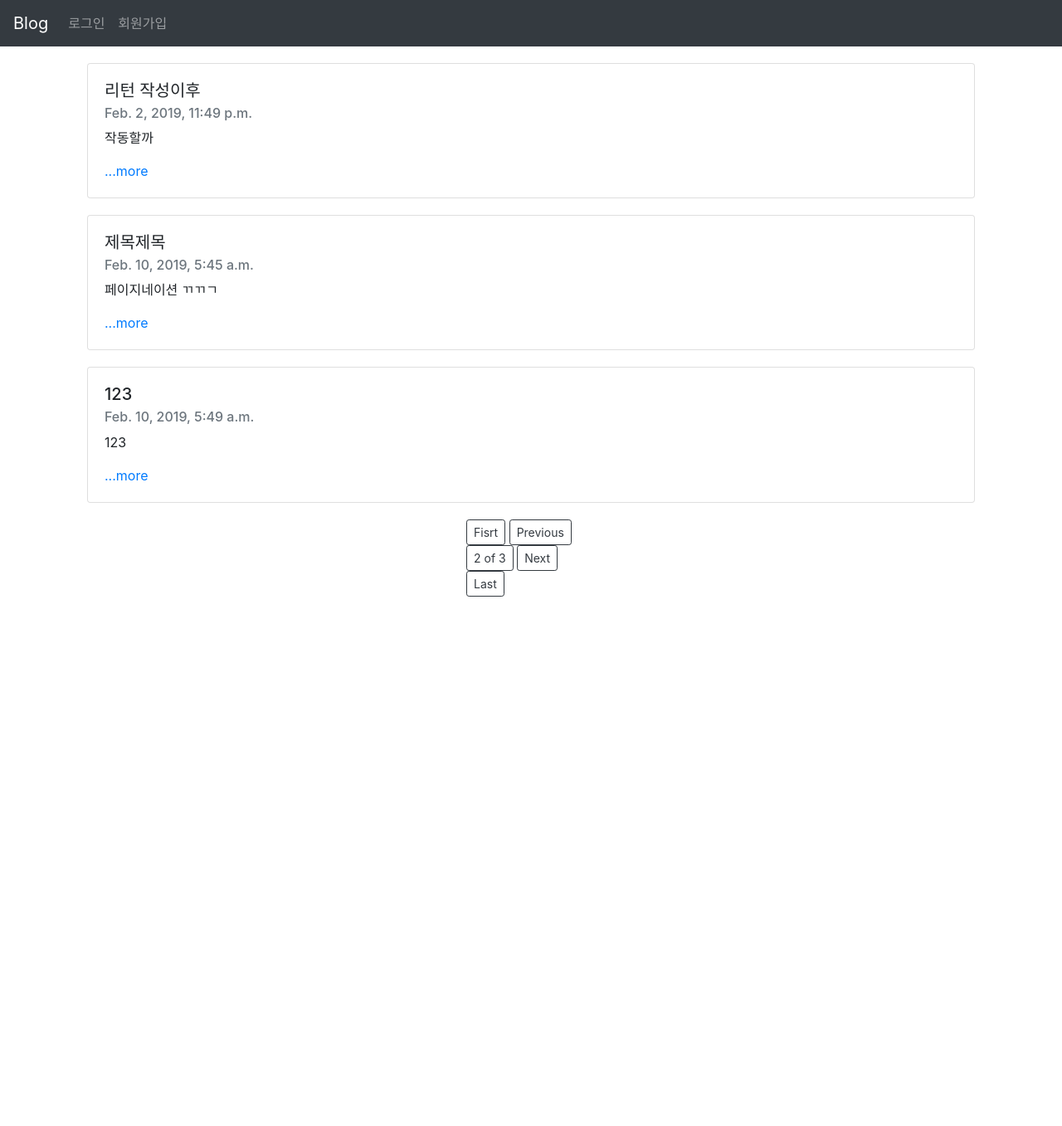
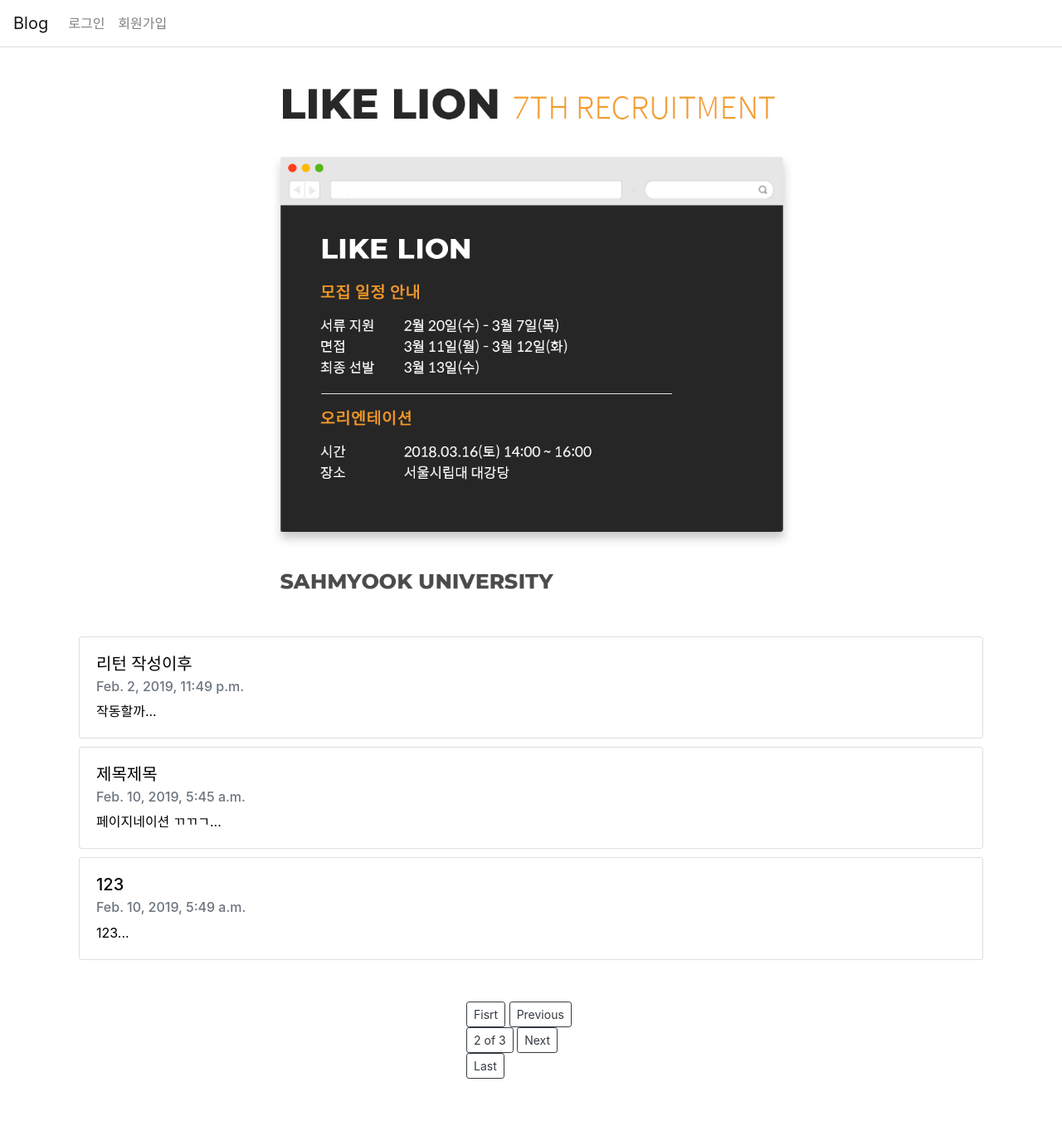
Before and after one commit to baeseonghyeon/django-blog_nowon_2team, a Django app: page /?page=2 in a window 1280 px wide. Shown: the whole page at 83% size. Before the commit the page ends 719 px from the top, so only its background shows below. Run offline with Django 3.2, Linux system fonts and the light colour scheme; data comes from the database, SQL or seed files in the repository; some libraries are stand-ins or nearby versions.

Commit message:
heroku gogo

```diff
--- a/blog/models.py
+++ b/blog/models.py
@@ -9,4 +9,4 @@
         return self.title
 
     def summary(self):
-        return self.body[:100]
+        return self.body[:20]
--- a/blog/static/css/blog.css
+++ b/blog/static/css/blog.css
@@ -1,4 +1,4 @@
-input {
+/* input {
     width: 100%!important;
 }
 h1 {
@@ -6,4 +6,4 @@
 }
 .card-body {
     width: 200px!important;
-}
+} */
--- a/blog/templates/base.html
+++ b/blog/templates/base.html
@@ -6,8 +6,38 @@
 <script src="https://cdnjs.cloudflare.com/ajax/libs/popper.js/1.14.6/umd/popper.min.js" integrity="sha384-wHAiFfRlMFy6i5SRaxvfOCifBUQy1xHdJ/yoi7FRNXMRBu5WHdZYu1hA6ZOblgut" crossorigin="anonymous"></script>
 <script src="https://stackpath.bootstrapcdn.com/bootstrap/4.2.1/js/bootstrap.min.js" integrity="sha384-B0UglyR+jN6CkvvICOB2joaf5I4l3gm9GU6Hc1og6Ls7i6U/mkkaduKaBhlAXv9k" crossorigin="anonymous"></script>
 </head>
+<style>
+body {
+  margin-top:57px;
+  margin-bottom:57px;
+}
+.navbar {
+  border-bottom: 1px solid #dfdfdf;
+}
+.main-img {
+  width: 700px;
+  height: 700px;
+  display: block;
+}
+#id_title, #id_body {
+  width: 100%;
+}
+table {
+  width: 100%;
+  margin-top: 100px;
+}
+.sub {
+  width: 56px;
+}
+a .card-title, .card-body {
+  color: black;
+}
+.page-box {
+  margin-top: 50px;
+}
+</style>
 <body>
-<nav class="navbar navbar-expand-lg navbar-dark bg-dark">
+<nav class="navbar navbar-expand-lg navbar-light bg-white fixed-top">
   <a class="navbar-brand" href="{%url 'home' %}">Blog</a>
   <button class="navbar-toggler" type="button" data-toggle="collapse" data-target="#navbarSupportedContent" aria-controls="navbarSupportedContent" aria-expanded="false" aria-label="Toggle navigation">
     <span class="navbar-toggler-icon"></span>
--- a/blog/templates/home.html
+++ b/blog/templates/home.html
@@ -2,19 +2,23 @@
 
 {% block contents %}
 
+{% load staticfiles %}
+
 <div class="container">
+<img src="{% static 'likelion 7th.png' %}" class="main-img mx-auto" alt="static image">
 {# {% for blog in blogs.all %} 전체 블로그 글을 대상으로 반복문 수행 #}
 {% for blog in posts %} {# 한 페이지 (글 3개)를 대상으로 반복문 수행 #}
-    <div class="card" style="width: auto; margin: 20px;">
+<a href="{%url 'detail' blog.id%}" class="card-link">
+    <div class="card" style="width: auto; margin: 10px;">
         <div class="card-body">
             <h5 class="card-title">{{blog.title}}</h5>
             <h6 class="card-subtitle mb-2 text-muted">{{blog.pub_date}}</h6>
-            <p class="card-text">{{blog.summary}}</p>
-            <a href="{%url 'detail' blog.id%}" class="card-link">...more</a>
+            <p class="card-text">{{blog.summary}}...</p>
         </div>
     </div>
+</a>
  {%endfor%}
-    <div class="mx-auto" style="width: 156px;">
+    <div class="page-box mx-auto" style="width: 156px;">
     {# First Previous 3of4 Next Last #}
         {# First Previous #}
         {%if posts.has_previous%} <!-- 이전페이지가 존재한다면 -->
--- a/blog/templates/new.html
+++ b/blog/templates/new.html
@@ -8,8 +8,9 @@
         {{form.as_table}}
     </table>
     <br>
-
-        <input class="btn btn-dark" type="submit" value="제출하기">
+        <div class="sub mx-auto">
+            <input class="btn btn-dark " type="submit" value="제출하기">
+        </div>
     </form>
 </div>
 {% endblock %}
```
Also changed, not shown: portfolio/templates/portfolio.html (+3 -16 lines), portfolio/static/likelion 7th.png (added), static/likelion 7th.png (added).
